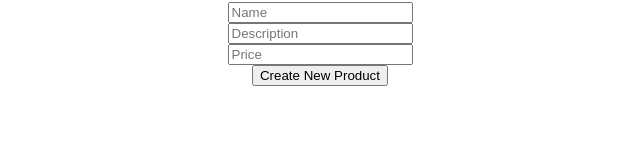
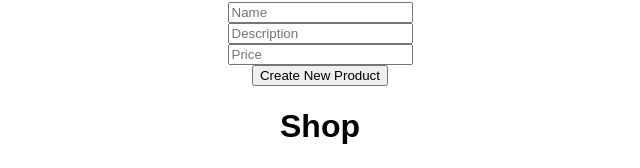
Before and after one commit to kat2018/react-hardware-store, a React (Create React App) app: page / in a window 1280 px wide. Shown: the part 627-795 px from the top of the page, without its empty margins (320-960 px from the left). Built offline with nearby package versions, Linux system fonts and the light colour scheme.

Commit message:
created ShopProduct.js and updated with addToCart Handler and product rendering

```diff
--- a/src/components/HomePage.js
+++ b/src/components/HomePage.js
@@ -1,5 +1,6 @@
 import React, {Component} from 'react'
 import AdminView from "./AdminView";
+import ShopView from './ShopView';
 
 
 class HomePage extends Component {
@@ -82,6 +83,12 @@ class HomePage extends Component {
                     deleteProduct={this.deleteProduct}
                     />
 
+                <ShopView
+                    productList={this.state.productList}
+                    addToCart=
+                    {this.state.addToCart}
+                />
+
             </div>
         )
 
```
Also changed, not shown: src/components/ShopProduct.js (added, +30 -0 lines).
